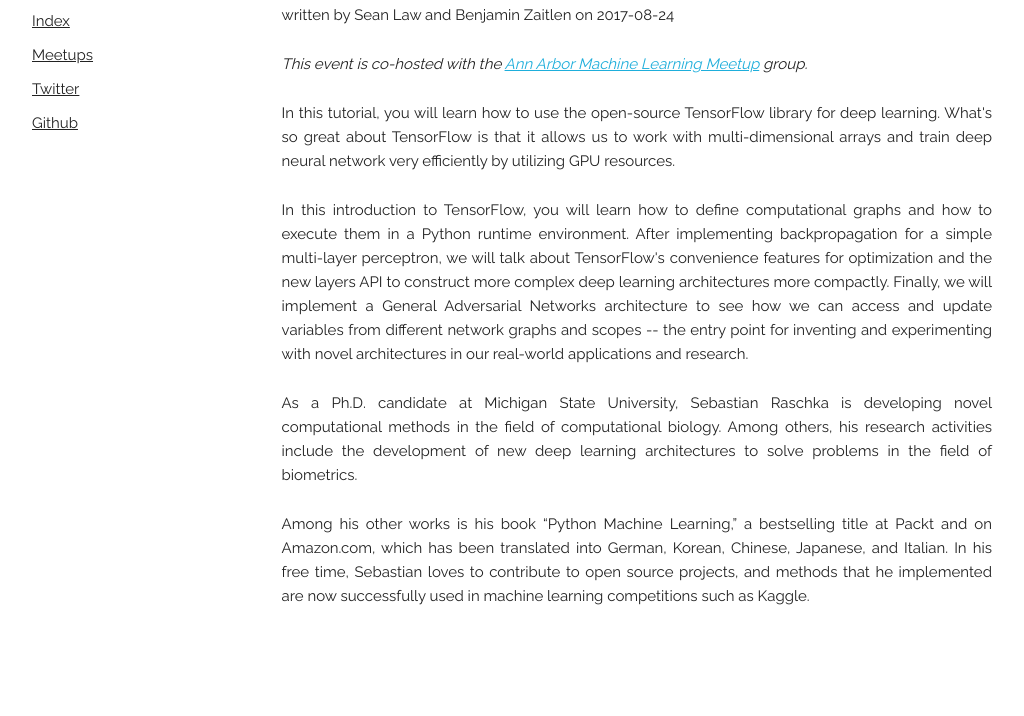
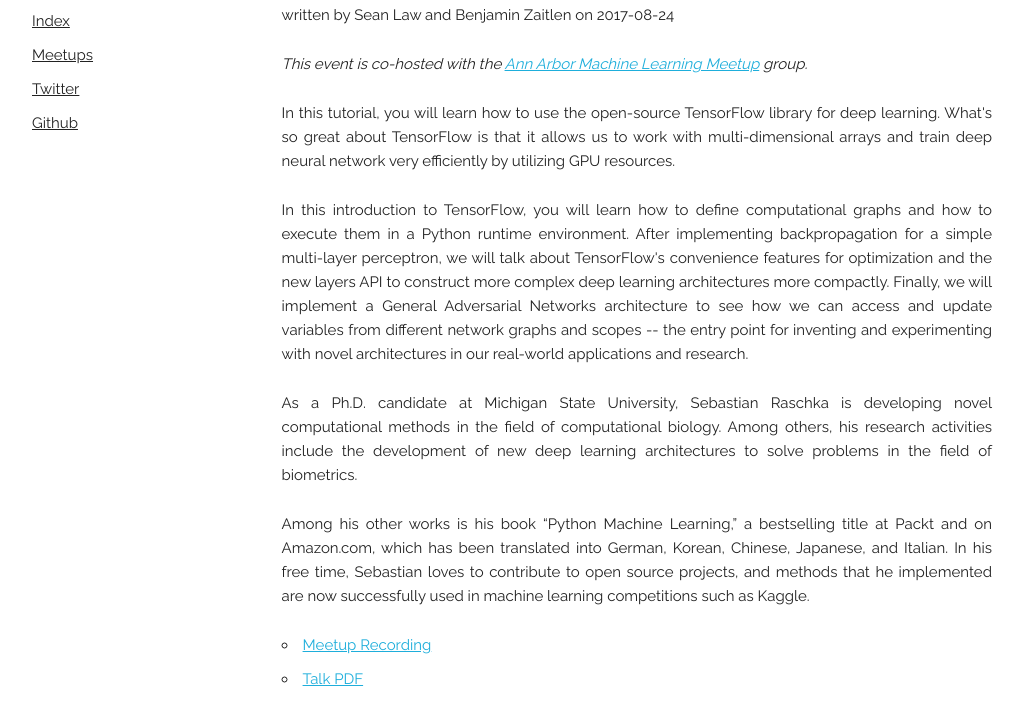
Before and after one commit to PyDataAnnArbor/pydataannarbor.github.io, a plain HTML site: page meetups/2017/8/24/20170824-Sebastian_Raschka/index.html in a window 1280 px wide. Shown: the part 170-886 px from the top of the page, without its empty margins (128-1152 px from the left). Before the commit the page ends 803 px from the top, so only its background shows below. Drawn offline with nearby package versions, Linux system fonts and the light colour scheme.

Commit message:
Synchronized build

```diff
--- a/meetups/2017/8/24/20170824-Sebastian_Raschka/index.html
+++ b/meetups/2017/8/24/20170824-Sebastian_Raschka/index.html
@@ -73,6 +73,10 @@ title at Packt and on Amazon.com, which has been translated into German,
 Korean, Chinese, Japanese, and Italian. In his free time, Sebastian loves to
 contribute to open source projects, and methods that he implemented are now
 successfully used in machine learning competitions such as Kaggle.</p>
+<ul>
+<li><a href="/meetups/2017/8/24/20170824-Sebastian_Raschka/Coming Soon">Meetup Recording</a></li>
+<li><a href="https://github.com/PyDataAnnArbor/Meetup/blob/master/talks/20170824/pydata-annarbor2017-dl-tutorial.pdf">Talk PDF</a></li>
+</ul>
 
   </div>
 
```
Also changed, not shown: meetups/index.html (+2 -2 lines).
